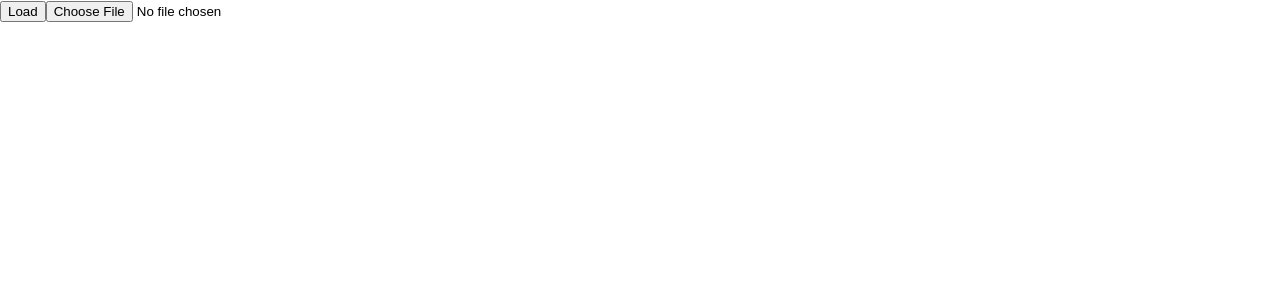
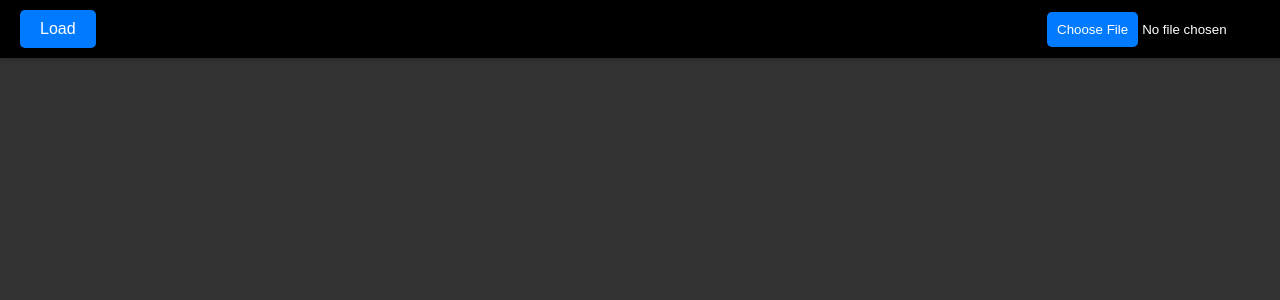
Before and after one commit to iciepiela/image-resizer, a React (Create React App) app in the folder image-resizer-front/: page / in a window 1280 px wide. Shown: the top 300 px of the page. Built offline with nearby package versions, Linux system fonts and the light colour scheme.

Commit message:
add first part of front

```diff
--- /dev/null
+++ b/image-resizer-front/src/pages/ImageGrid.css
@@ -0,0 +1,95 @@
+body{
+    background-color:#333
+}
+
+.top-bar {
+    position: fixed;
+    top: 0;
+    left: 0;
+    width: 100%;
+    background-color: #000;
+    color: white;
+    display: flex;
+    justify-content: space-between;
+    align-items: center;
+    padding: 10px 20px;
+    box-shadow: 0 2px 5px rgba(0, 0, 0, 0.2);
+    z-index: 1000;
+}
+
+.top-bar-button {
+    background-color: #007BFF;
+    color: white;
+    border: none;
+    padding: 10px 20px;
+    border-radius: 5px;
+    cursor: pointer;
+    font-size: 16px;
+    transition: background-color 0.3s;
+}
+
+.top-bar-button:hover {
+    background-color: #0056b3;
+}
+
+.top-bar-input {
+    color: white;
+    cursor: pointer;
+}
+
+.top-bar-input[type="file"]::-webkit-file-upload-button {
+    content: "Upload your zipped images";
+    background-color: #007BFF;
+    color: white;
+    border: none;
+    padding: 10px;
+    border-radius: 5px;
+    cursor: pointer;
+    transition: background-color 0.3s;
+}
+
+.top-bar-input[type="file"]::-webkit-file-upload-button:hover {
+    background-color: #0056b3;
+}
+
+.image-grid {
+    display: flex;
+    flex-wrap: wrap;
+    gap: 3vh;
+    justify-content: center;
+    padding: 10vh 0vh;
+}
+
+.image-grid-item {
+    flex: 0 1 calc(33.33% - 8vw);
+    box-sizing: border-box;
+    display: flex;
+    justify-content: center;
+    align-items: center;
+}
+
+.image-grid-item-image {
+    width: 100%;
+    height: auto;
+    border-radius: 8px;
+}
+
+.image-grid-placeholder {
+    width: 100%;
+    padding-top: 100%;
+    background: #f0f0f0;
+    border-radius: 8px;
+    display: flex;
+    justify-content: center;
+    align-items: center;
+    position: relative;
+}
+
+.image-grid-placeholder span {
+    position: absolute;
+    top: 50%;
+    left: 50%;
+    transform: translate(-50%, -50%);
+    color: #666;
+    font-size: 14px;
+}
--- a/image-resizer-front/src/pages/ImageGrid.jsx
+++ b/image-resizer-front/src/pages/ImageGrid.jsx
@@ -2,6 +2,7 @@ import React, { useState } from 'react';
 import { fromEvent, takeWhile } from 'rxjs';
 import { map } from 'rxjs/operators';
 import { extractZip } from '../ImageUtils';
+import './ImageGrid.css';
 
 const ImageGrid = () => {
     const [images, setImages] = useState([]);
@@ -117,25 +118,33 @@ const uploadImagesToBackend = async (images) => {
 
 
     return (
-        <div>
-            <button onClick={loadPhotos}>Load</button>
-            <input type="file" onChange={handleFileChange} />
+        <div className='main_container'>
+            <div className='top-bar'>
+                <button onClick={loadPhotos} className='top-bar-button'>Load</button>
+                <input type="file" onChange={handleFileChange} className='top-bar-input'/>
+            </div>
+            <div className='image-grid'>
                 {images.map((image) => (
-                <div key={image.key} style={{ margin: '10px', display: 'inline-block' }}>
+                    <div key={image.key} className='image-grid-item'
+                    // style={{ margin: '10px', display: 'inline-block' }}
+                    >
                         {image.loaded ? (
                             <img
                                 src={image.base64}
                                 alt={`Image ${image.name}`}
-                            style={{ width: '200px', height: 'auto', borderRadius: '8px' }}
+                                className='image-grid-item-image'
+                                // style={{ width: '200px', height: 'auto', borderRadius: '8px' }}
                             />
                         ) : (
-                        <div style={{ width: '200px', height: '200px', display: 'flex', justifyContent: 'center', alignItems: 'center', background: '#f0f0f0', borderRadius: '8px' }}>
+                            <div className='image-grid-placeholder'>
+                                {/* style={{ width: '200px', height: '200px', display: 'flex', justifyContent: 'center', alignItems: 'center', background: '#f0f0f0', borderRadius: '8px' }} */}
                                 <span>Loading image...</span>
                             </div>
                         )}
                 </div>
             ))}
             </div>
+        </div>
     );
 };
 export default ImageGrid;
```
Lines whose indentation alone changed are shown as unchanged.
